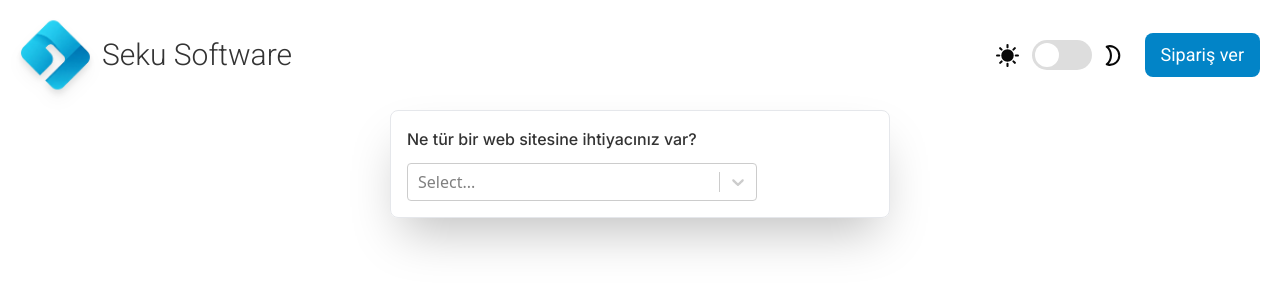
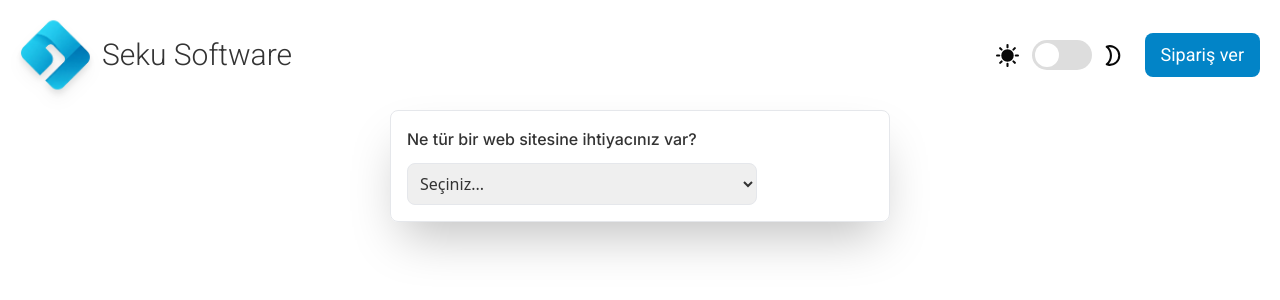
Before and after one commit to sekullar/sekusoftware, a React (Create React App) app: page /OrderNow in a window 1280 px wide. Shown: the top 300 px of the page. Built offline with nearby package versions, Linux system fonts and the light colour scheme; a web font is replaced by a local one.

Commit message:
react-select-update

```diff
--- a/package.json
+++ b/package.json
@@ -13,7 +13,6 @@
     "react-modal": "^3.16.3",
     "react-router-dom": "^7.1.3",
     "react-scripts": "5.0.1",
-    "react-select": "^5.10.0",
     "web-vitals": "^4.2.4"
   },
   "scripts": {
--- a/src/components/Home/OrderNowComponents/OrderNowMain.jsx
+++ b/src/components/Home/OrderNowComponents/OrderNowMain.jsx
@@ -1,66 +1,77 @@
-import React,{useState} from "react"
-import Header from "../MainComponents/Header"
-import Select from 'react-select'
-import Bottom from "../../../images/bottom.svg"
-import Shopping from "../../../images/shopping.svg"
-import ShoppingFast from "../../../images/shoppingFast.svg"
-import "../../../css/OrderNowMain.css"
+import React, { useState } from "react";
+import Header from "../MainComponents/Header";
+import Bottom from "../../../images/bottom.svg";
+import "../../../css/OrderNowMain.css";
 
 const OrderNowMain = () => {
-
-    const [selectedOption, setSelectedOption] = useState(null);
-    const [panelOk,setPanelOk] = useState("");
-    const [sellOk, setSellOk] = useState("");
-    const [designOk, setDesignOk] = useState("");
-    const [orderFast,setOrderFast] = useState(null)
+    const [selectedOption, setSelectedOption] = useState("");
 
     const options = [
-        { value: 'professional', label: 'Profesyonel web sitesi' },
-        { value: 'qrweb', label: 'QR Menü sitesi' },
-        { value: 'special', label: 'Özel web sitesi' },
-        { value: 'love', label: 'Anı sitesi' },
-        { value: 'production', label: 'İşletme tanıtım sitesi' }
+        { value: "", label: "Seçiniz..." },
+        { value: "professional", label: "Profesyonel web sitesi" },
+        { value: "qrweb", label: "QR Menü sitesi" },
+        { value: "special", label: "Özel web sitesi" },
+        { value: "love", label: "Anı sitesi" },
+        { value: "production", label: "İşletme tanıtım sitesi" }
+    ];
 
-    ]
-
-    const options2 = [
-        { value: 'yes', label: 'Evet.' },
-        { value: 'no', label: 'Hayır.' }
-    ]
-
-    return(
-        <>
+    return (
         <div className="flex flex-col select-none">
             <Header />
             <div className="w-full flex items-center flex-col">
                 <div className="flex flex-col p-4 shadow-2xl border rounded-lg w-[500px]">
                     <p className="inter-500 mb-3">Ne tür bir web sitesine ihtiyacınız var?</p>
-                        <Select className="w-[350px]" options={options} onChange={(selectedOption) => setSelectedOption(selectedOption)}/>
+                    <select
+                        className="p-2 border rounded-lg w-[350px] outline-0 focus:border-sky-600 transition-all duration-300"
+                        value={selectedOption}
+                        onChange={(e) => setSelectedOption(e.target.value)}
+                    >
+                        {options.map((option) => (
+                            <option key={option.value} value={option.value}>
+                                {option.label}
+                            </option>
+                        ))}
+                    </select>
                 </div>
-                    {selectedOption ?
-                    <>
+
+                {selectedOption ? (
                     <div className="flex flex-col items-center">
-                            <img src={Bottom} alt="Bottom" className="my-5 w-[35px] downAni2"/>
+                        <img src={Bottom} alt="Bottom" className="my-5 w-[35px] downAni2" />
                         <div className="lateAni1 flex flex-col p-4 shadow-2xl border rounded-lg w-[500px]">
                             <p className="inter-500 text-3xl text-center">İletişim bilgilerinizi girin</p>
-                                <p className="inter-400 text-center mt-3">Sitenizin yapımına başlamak için bilgilerinizi girin <span className="inter-500">sizi arayalım.</span></p>
+                            <p className="inter-400 text-center mt-3">
+                                Sitenizin yapımına başlamak için bilgilerinizi girin{" "}
+                                <span className="inter-500">sizi arayalım.</span>
+                            </p>
                             <p className="mt-6 mb-3">İsim</p>
-                                <input type="text" className="p-2 rounded-lg w-[300px] outline-0 border focus:border-sky-600 transition-all duration-300" placeholder="İsim"/>
+                            <input
+                                type="text"
+                                className="p-2 rounded-lg w-[300px] outline-0 border focus:border-sky-600 transition-all duration-300"
+                                placeholder="İsim"
+                            />
                             <p className="mt-6 mb-3">E-Posta</p>
-                                <input type="mail" className="p-2 rounded-lg w-[300px] outline-0 border focus:border-sky-600 transition-all duration-300" placeholder="E-Posta"/>
+                            <input
+                                type="mail"
+                                className="p-2 rounded-lg w-[300px] outline-0 border focus:border-sky-600 transition-all duration-300"
+                                placeholder="E-Posta"
+                            />
                             <p className="mt-6 mb-3">Telefon Numarası</p>
-                                <input type="tel" className="p-2 rounded-lg w-[300px] outline-0 border focus:border-sky-600 transition-all duration-300" placeholder="Telefon Numarası"/>
+                            <input
+                                type="tel"
+                                className="p-2 rounded-lg w-[300px] outline-0 border focus:border-sky-600 transition-all duration-300"
+                                placeholder="Telefon Numarası"
+                            />
                             <div className="flex justify-center mt-5">
-                                    <button className="bg-sky-500 hover:bg-sky-600 transition-all duration-300 px-4 py-2 rounded-lg w-[250px] text-white outline-0">Gönder</button>
+                                <button className="bg-sky-500 hover:bg-sky-600 transition-all duration-300 px-4 py-2 rounded-lg w-[250px] text-white outline-0">
+                                    Gönder
+                                </button>
                             </div>
                         </div>
-
                     </div>
-                    </> : ""}
+                ) : null}
             </div>
         </div>
-        </>
-    )
-}
+    );
+};
 
-export default OrderNowMain
+export default OrderNowMain;
```
Also changed, not shown: 1 other file (tests, documents, lock files or other folders). Lines whose indentation alone changed are shown as unchanged.
